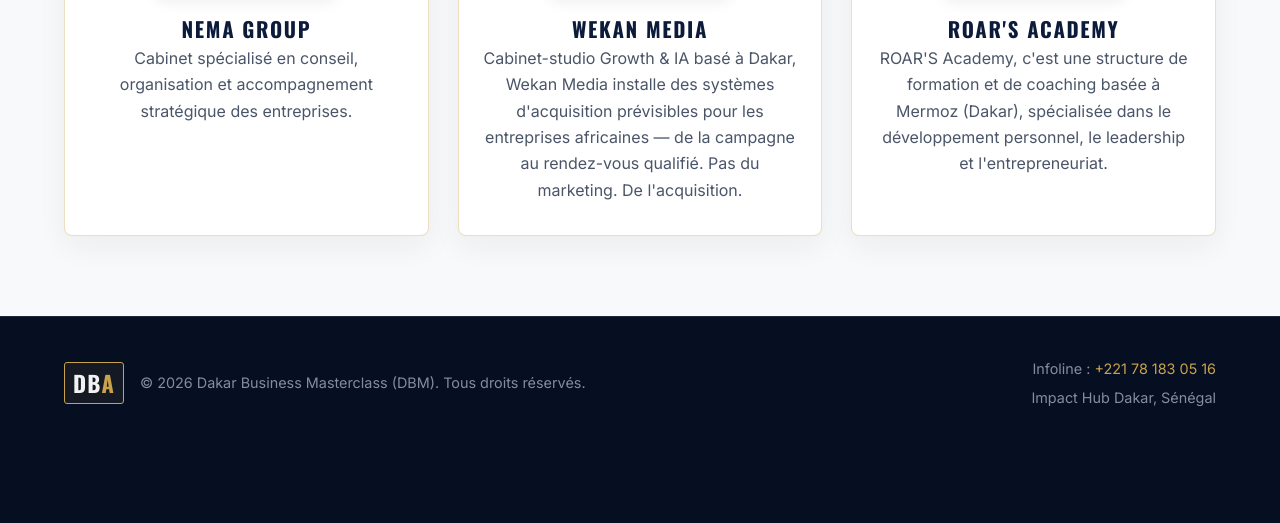
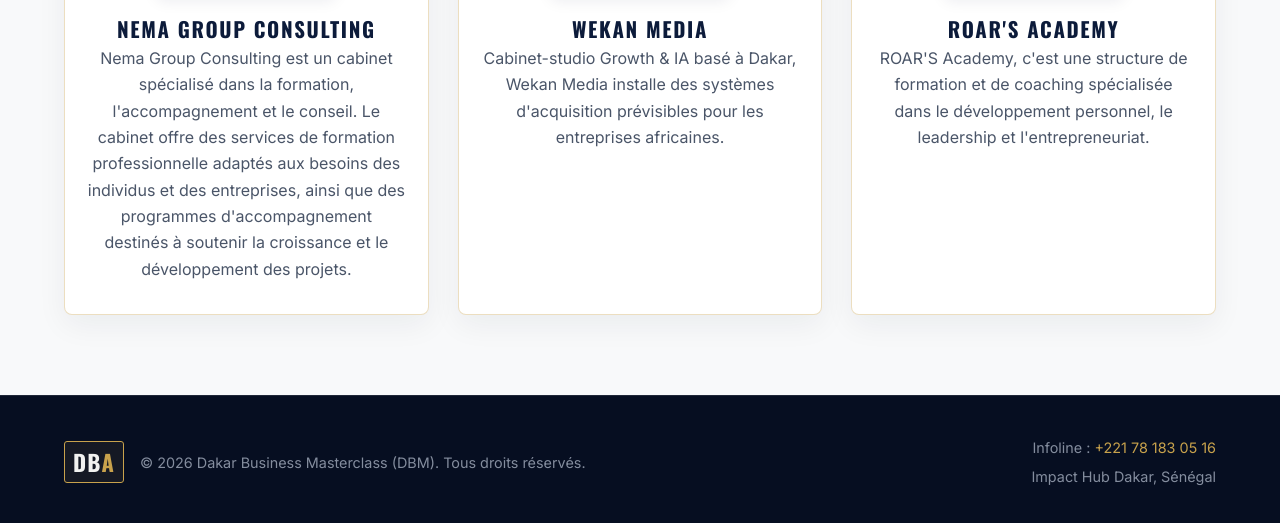
Before and after one commit to WekanMedia221/dba08aout, a website built with Vite: page index.html in a window 1280 px wide. Shown: the part 5340-5863 px from the top of the page. Before the commit the page ends 5789 px from the top, so only its background shows below. Built offline with nearby package versions, Linux system fonts and the light colour scheme.

Commit message:
fix: update exact official presentations for Nema Group Consulting, Wekan Media, and Roar's Academy

```diff
--- a/index.html
+++ b/index.html
@@ -443,13 +443,13 @@
           <h3 class="organizers-subtitle mb-4">Trois structures engagées pour la croissance des entreprises</h3>
 
           <div class="organizers-grid">
-            <!-- Nema Group -->
+            <!-- Nema Group Consulting -->
             <div class="organizer-card light-card spotlight-card">
               <div class="org-logo-container">
-                <img src="./src/organizers/nema-group.png" alt="Logo Nema Group" class="org-logo">
+                <img src="./src/organizers/nema-group.png" alt="Logo Nema Group Consulting" class="org-logo">
               </div>
-              <h4 class="org-name">NEMA GROUP</h4>
-              <p class="org-desc">Cabinet spécialisé en conseil, organisation et accompagnement stratégique des entreprises.</p>
+              <h4 class="org-name">NEMA GROUP CONSULTING</h4>
+              <p class="org-desc">Nema Group Consulting est un cabinet spécialisé dans la formation, l'accompagnement et le conseil. Le cabinet offre des services de formation professionnelle adaptés aux besoins des individus et des entreprises, ainsi que des programmes d'accompagnement destinés à soutenir la croissance et le développement des projets.</p>
             </div>
 
             <!-- Wekan Media -->
@@ -458,7 +458,7 @@
                 <img src="./src/organizers/wekan-media.jpg" alt="Logo Wekan Media" class="org-logo">
               </div>
               <h4 class="org-name">WEKAN MEDIA</h4>
-              <p class="org-desc">Cabinet-studio Growth & IA basé à Dakar, Wekan Media installe des systèmes d'acquisition prévisibles pour les entreprises africaines — de la campagne au rendez-vous qualifié. Pas du marketing. De l'acquisition.</p>
+              <p class="org-desc">Cabinet-studio Growth & IA basé à Dakar, Wekan Media installe des systèmes d'acquisition prévisibles pour les entreprises africaines.</p>
             </div>
 
             <!-- Roar's Academy -->
@@ -467,7 +467,7 @@
                 <img src="./src/organizers/roars-academy.jpg" alt="Logo Roar's Academy" class="org-logo">
               </div>
               <h4 class="org-name">ROAR'S ACADEMY</h4>
-              <p class="org-desc">ROAR'S Academy, c'est une structure de formation et de coaching basée à Mermoz (Dakar), spécialisée dans le développement personnel, le leadership et l'entrepreneuriat.</p>
+              <p class="org-desc">ROAR'S Academy, c'est une structure de formation et de coaching spécialisée dans le développement personnel, le leadership et l'entrepreneuriat.</p>
             </div>
           </div>
         </div>
```
